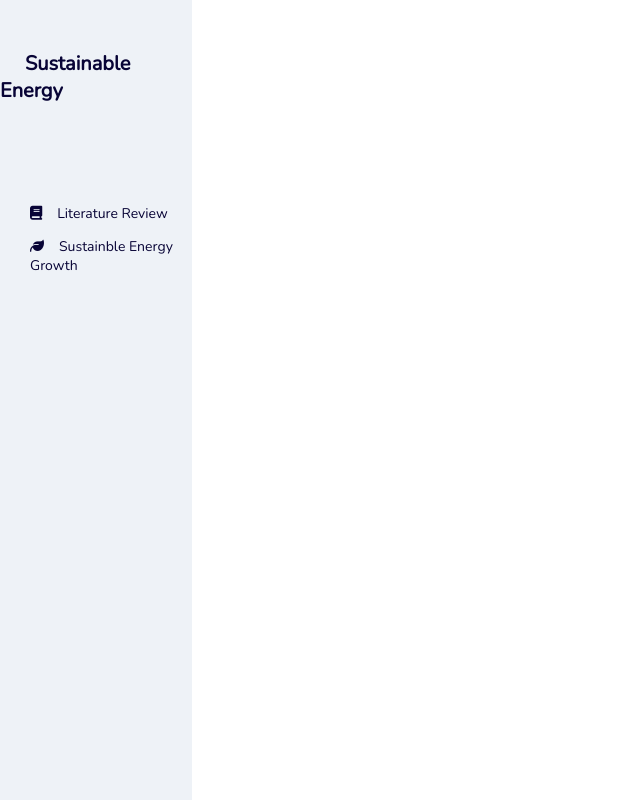
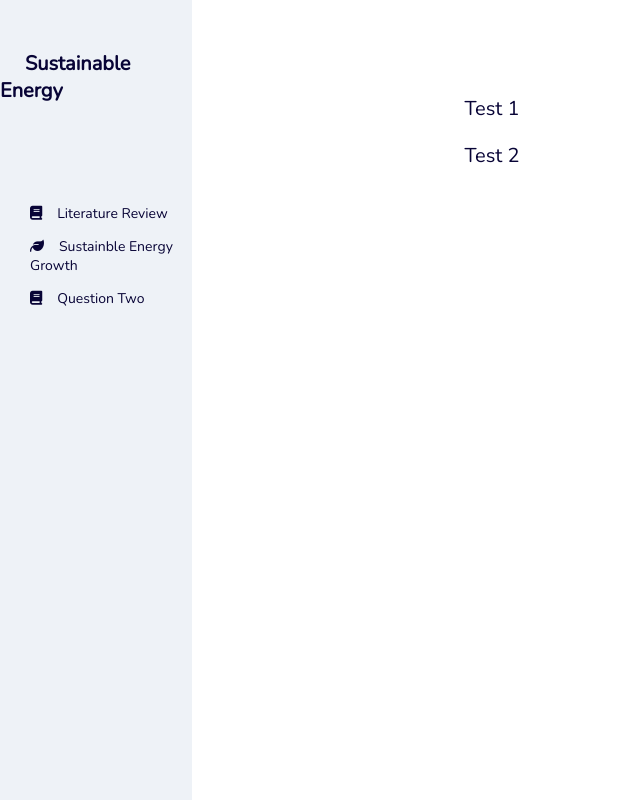
Before and after one commit to Krakhra/data_dashboard, a React (Create React App) app: page /question-two in a window 1280 px wide. Shown: the whole page, without its empty margins (0-640 px from the left). Built offline with nearby package versions, Linux system fonts and the light colour scheme; no server answers.

Commit message:
Added empty page for q2

```diff
--- a/src/components/App.js
+++ b/src/components/App.js
@@ -1,40 +1,26 @@
-import React, { useState, useEffect } from 'react';
+import React from 'react';
 import LiteratureReivew from './literatureReview/LiteratureReview';
+import QuestionTwo from './questionTwo/QuestionTwo';
 import SidePanel from './sidePanel/SidePanel';
 import Growth from './growth/Growth';
 import './App.css';
-import {
-  BrowserRouter as Router,
-  Switch,
-  Route,
-  Link
-} from "react-router-dom";
+import { BrowserRouter as Router, Switch, Route } from 'react-router-dom';
 
-const App = () => {
-  const [testVal, setTestVal] = useState('');
-  useEffect(() => {
-    fetch('/api')
-      .then((res) => res.text())
-      .then((text) => setTestVal(text))
-      .catch((e) => console.error(e));
-  }, []);
-
-  return (
-    <div className = "App">
-      <div className = "leftPanel">
-        <SidePanel/>
+const App = () => (
+  <div className="App">
+    <div className="leftPanel">
+      <SidePanel />
     </div>
 
-      <div className = "rightPanel">
+    <div className="rightPanel">
       <Router>
         <Switch>
-            <Route path = "/literature" exact component={LiteratureReivew}/>
-            <Route path = "/growth" exact component={Growth}/>
+          <Route path="/literature" exact component={LiteratureReivew} />
+          <Route path="/growth" exact component={Growth} />
+          <Route path="/question-two" exact component={QuestionTwo} />
         </Switch>
       </Router>
     </div>
-
   </div>
 );
-};
 export default App;
--- a/src/components/literatureReview/LiteratureReview.css
+++ b/src/components/literatureReview/LiteratureReview.css
@@ -1,6 +1,5 @@
 .LiteratureReview{
   height:100vh;
-
 }
 
 .literatureTitle{
--- a/src/components/literatureReview/LiteratureReview.js
+++ b/src/components/literatureReview/LiteratureReview.js
@@ -23,4 +23,5 @@ const LiteratureReview = () =>(
       </div>
   </div>
 );
+
 export default LiteratureReview;
--- /dev/null
+++ b/src/components/questionTwo/QuestionTwo.js
@@ -0,0 +1,13 @@
+import React from 'react';
+import PageContainer from '../pageContainer/PageContainer';
+
+import './QuestionTwo.css';
+
+const QuestionTwo = () => (
+    <PageContainer title="">
+        <p>Test 1</p>
+        <p>Test 2</p>
+    </PageContainer>
+);
+
+export default QuestionTwo;
--- a/src/components/sidePanel/SidePanel.js
+++ b/src/components/sidePanel/SidePanel.js
@@ -1,15 +1,33 @@
-import React from 'react'
-import './SidePanel.css'
+import React from 'react';
+import './SidePanel.css';
 
-const SidePanel = () =>(
-  <div className = "SidePanel">
-    <div style= {{marginTop:'50px'}}>
-      <a className = "homelink" href = "/">Sustainable Energy</a>
+const SidePanel = () => (
+  <div className="SidePanel">
+    <div style={{ marginTop: '50px' }}>
+      <a className="homelink" href="/">
+        Sustainable Energy
+      </a>
     </div>
 
-    <div style={{marginTop:'100px'}}>
-      <p className = "navLinkSpacing"><i className="fas fa-book"></i><a  className = "navLinkStyle" href = "/literature">Literature Review</a></p>
-      <p className = "navLinkSpacing"><i className="fas fa-leaf"></i><a  className = "navLinkStyle" href = "/growth">Sustainble Energy Growth</a></p>
+    <div style={{ marginTop: '100px' }}>
+      <p className="navLinkSpacing">
+        <i className="fas fa-book"></i>
+        <a className="navLinkStyle" href="/literature">
+          Literature Review
+        </a>
+      </p>
+      <p className="navLinkSpacing">
+        <i className="fas fa-leaf"></i>
+        <a className="navLinkStyle" href="/growth">
+          Sustainble Energy Growth
+        </a>
+      </p>
+      <p className="navLinkSpacing">
+        <i className="fas fa-book"></i>
+        <a className="navLinkStyle" href="/question-two">
+          Question Two
+        </a>
+      </p>
     </div>
   </div>
 );
```
Also changed, not shown: src/components/questionTwo/QuestionTwo.css (added). Lines whose indentation alone changed are shown as unchanged.
